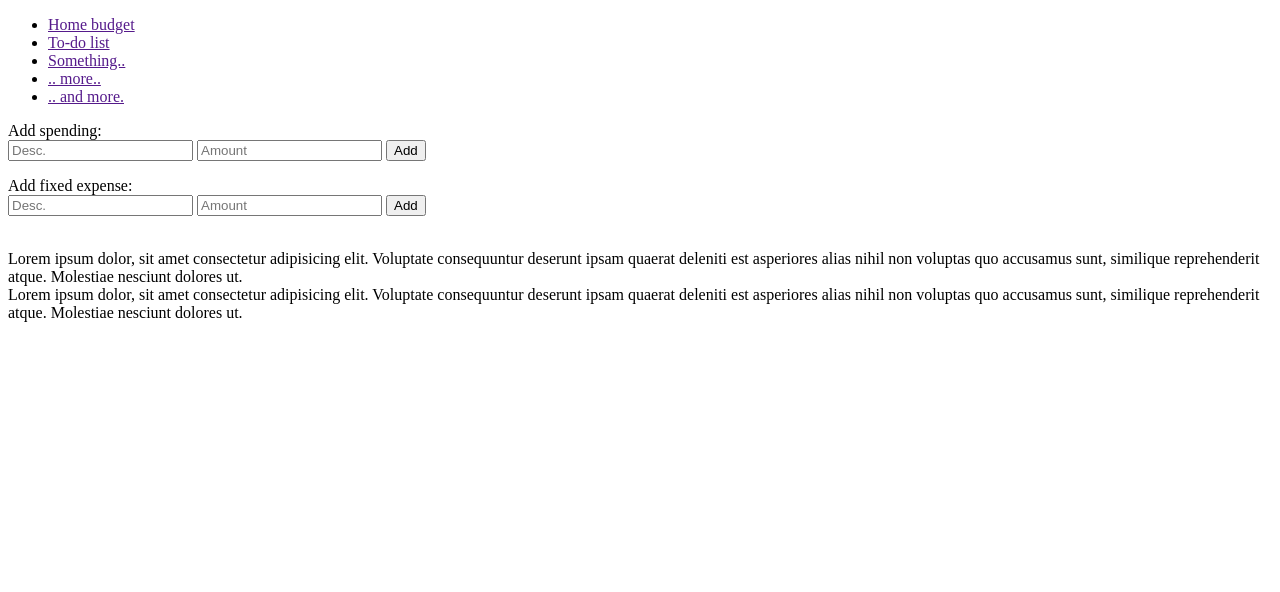
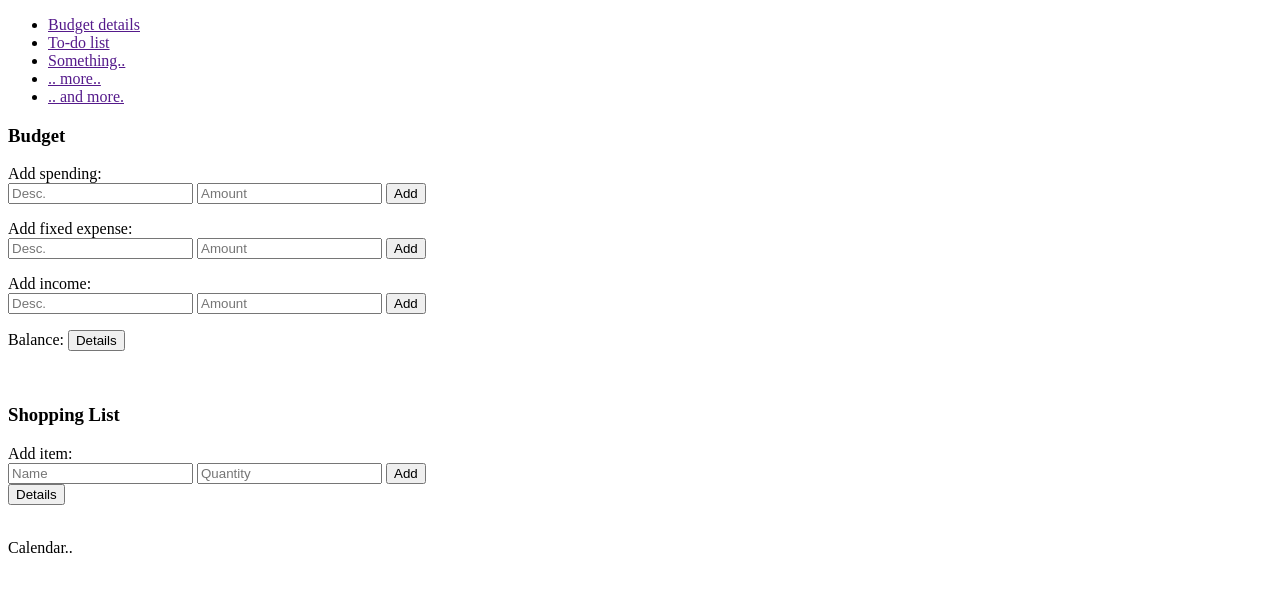
Before and after one commit to LZafirus/Commander, a plain HTML site: page index.html in a window 1280 px wide. Drawn offline with Linux system fonts and the light colour scheme.

Commit message:
html skeleton ready

```diff
--- a/app.js
+++ b/app.js
@@ -37,11 +37,6 @@ class ShoppingItem {
         console.log(`To buy: ${this.itemName}, quantity: ${this.itemQuantity}.`)
     }
 }
-
-let shoppingList = [];
-addToList('pierwszy', 1);
-addToList('drugi', 2);
-addToList('trzeci', 3);
 
 function addToList(name, quantity) {
     const shoppingItem = new ShoppingItem(name, quantity);
--- a/index.html
+++ b/index.html
@@ -15,7 +15,7 @@
         <nav class="navigator">
           <ul class="navigation-list">
             <li class="navigation-list-item">
-              <a class="link" href="">Home budget</a>
+              <a class="link" href="">Budget details</a>
             </li>
             <li class="navigation-list-item">
               <a class="link" href="">To-do list</a>
@@ -34,6 +34,7 @@
       </div>
 
       <div class="budget-div">
+        <h3>Budget</h3>
         <p>
           <label>Add spending:</label><br />
           <input
@@ -52,7 +53,7 @@
         </p>
 
         <p>
-          <label for="fixedExpense">Add fixed expense:</label><br />
+          <label>Add fixed expense:</label><br />
           <input
             type="text"
             placeholder="Desc."
@@ -68,23 +69,53 @@
           <button type="submit">Add</button>
         </p>
 
-        <p><label for</p>
+        <p>
+          <label>Add income:</label><br />
+          <input
+            type="text"
+            placeholder="Desc."
+            id="incomeDesc"
+            name="income"
+          />
+          <input
+            type="number"
+            placeholder="Amount"
+            id="incomeAmount"
+            name="income"
+          />
+          <button type="submit">Add</button>
+        </p>
+
+        <p>
+          <span id="balance">Balance: </span>
+          <button type="button" href="">Details</button>
+        </p>
       </div>
 
       <br />
       <div class="shopping-list-div">
-        Lorem ipsum dolor, sit amet consectetur adipisicing elit. Voluptate
-        consequuntur deserunt ipsam quaerat deleniti est asperiores alias nihil
-        non voluptas quo accusamus sunt, similique reprehenderit atque.
-        Molestiae nesciunt dolores ut.
+        <h3>Shopping List</h3>
+        <p>
+          <label>Add item:</label><br />
+          <input
+            type="text"
+            placeholder="Name"
+            id="shoppingItem"
+            name="shoppingList"
+          />
+          <input
+            type="number"
+            placeholder="Quantity"
+            id="shoppingItemQuantity"
+            name="shoppingList"
+          />
+          <button type="submit">Add</button>
+          <br /><button type="button" href="">Details</button>
+        </p>
       </div>
 
-      <div class="calendar-div">
-        Lorem ipsum dolor, sit amet consectetur adipisicing elit. Voluptate
-        consequuntur deserunt ipsam quaerat deleniti est asperiores alias nihil
-        non voluptas quo accusamus sunt, similique reprehenderit atque.
-        Molestiae nesciunt dolores ut.
-      </div>
+      <br />
+      <div class="calendar">Calendar..</div>
     </section>
   </body>
 </html>
```
